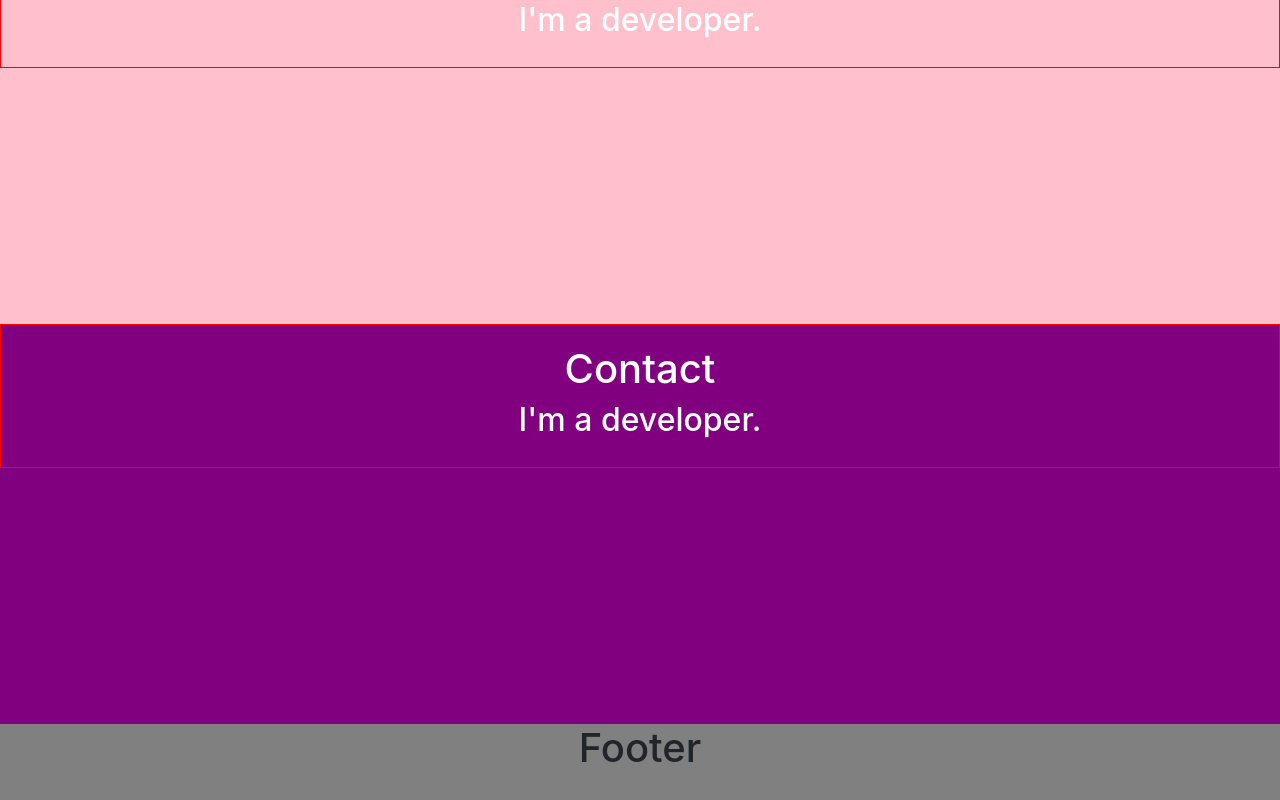
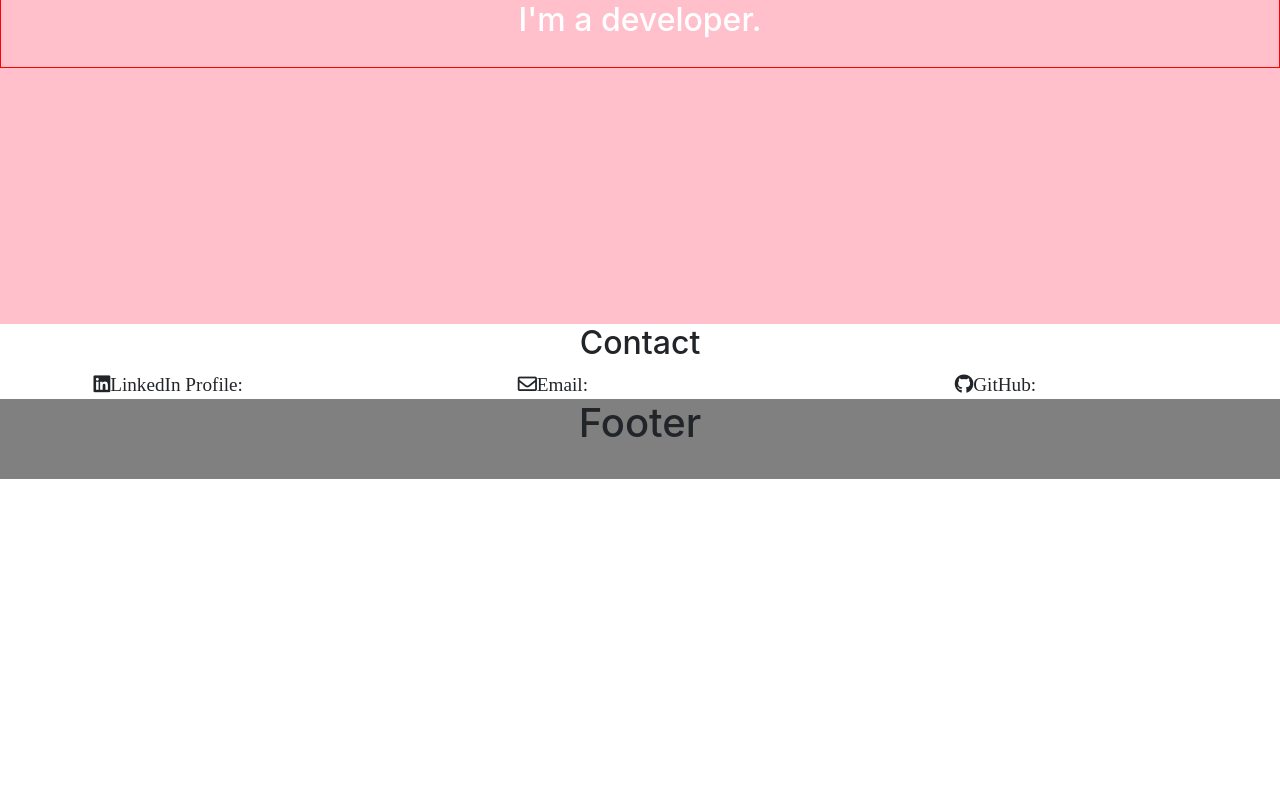
Before and after one commit to kpegeder/react-profile, a React (Create React App) app: page / in a window 1280 px wide. Shown: the part 976-1776 px from the top of the page. After the commit the page ends 1455 px from the top, so only its background shows below. Built offline with nearby package versions, Linux system fonts and the light colour scheme.

Commit message:
add contact info

```diff
--- a/src/components/Contact/index.js
+++ b/src/components/Contact/index.js
@@ -3,12 +3,41 @@ import "./style.css";
 
 function Contact() {
   return (
-    <div>
-      <div className="contact-section">
-        <div className="contact-me">
-          <h1>Contact</h1>
-          <h2>I'm a developer.</h2>
-        </div>
+    <div className="row justify-content-md-center">
+      <div className="center col-md-12">
+        <h2>Contact</h2>
+      </div>
+      <div className="job-icon col-md-4">
+        <i className="fab fa-linkedin">
+          LinkedIn Profile:
+          <a
+            href="https://www.linkedin.com/in/kalenpegeder/"
+            target="_blank"
+            rel="noreferrer"
+          >
+            LinkedIn
+          </a>
+        </i>
+      </div>
+      <div className="job-icon col-md-4">
+        <i className="far fa-envelope">
+          Email:
+          <a href="mailto:k.pegeder@gmail.com" target="_blank" rel="noreferrer">
+            k.pegeder@gmail.com
+          </a>
+        </i>
+      </div>
+      <div className="job-icon col-md-4">
+        <i className="fab fa-github">
+          GitHub:
+          <a
+            href="https://github.com/kpegeder"
+            target="_blank"
+            rel="noreferrer"
+          >
+            github.com/kpegeder
+          </a>
+        </i>
       </div>
     </div>
   );
--- a/src/components/Contact/style.css
+++ b/src/components/Contact/style.css
@@ -12,3 +12,12 @@
   position: relative;
   border: red 1px solid;
 }
+
+.center {
+  text-align: center;
+}
+
+.job-icon {
+  font-size: 1.2rem;
+  text-align: center;
+}
```
